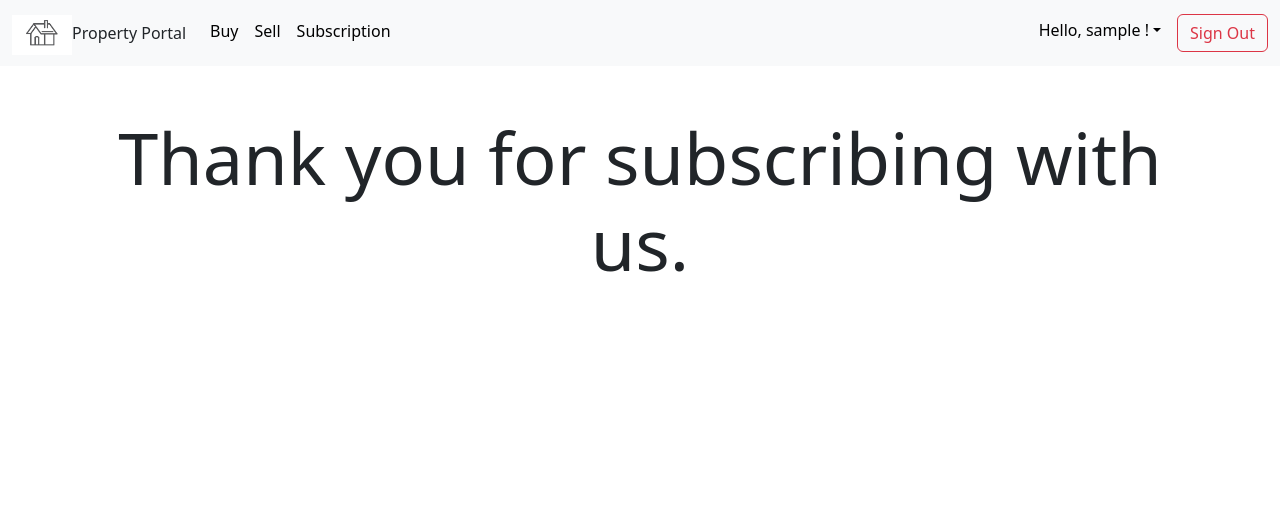
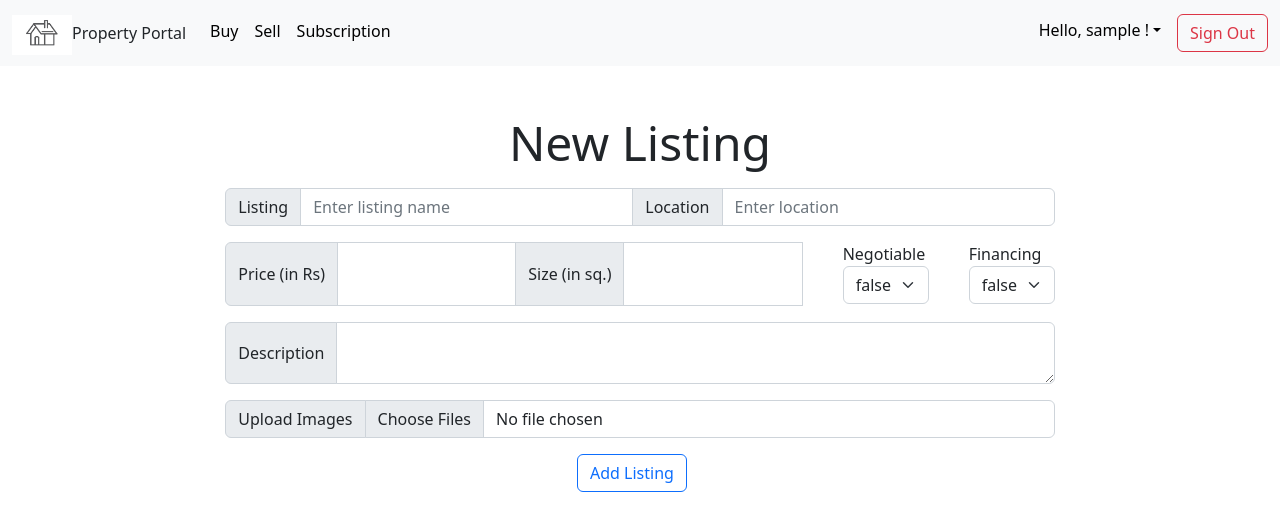
Before and after one commit to ManishV5/property-portal, a React (Create React App) app: page /sell in a window 1280 px wide. Before the commit this address led to /subscribe. Shown: the top 530 px of the page. Built offline with nearby package versions, Linux system fonts and the light colour scheme; no server answers; the database is empty; sample sign-in values are in the browser's storage.

Commit message:
removed few bugs

```diff
--- a/src/App.js
+++ b/src/App.js
@@ -43,7 +43,7 @@ function App() {
           <Route path="/" element={<Home/>}/>
           <Route path="/buy" element={<Buy username={username} isAuth={isAuth}/>}/>
           <Route path="/buy/:location" element={<Buy username={username} isAuth={isAuth} />}/>
-          <Route path="/sell" element={<Sell isAuth={isAuth} username={username} isASub={isASub}/>}/>
+          <Route path="/sell" element={<Sell isAuth={isAuth} username={username}/>}/>
           <Route path="/signin" element={<SignIn isAuth={isAuth} setIsAuth={setIsAuth} setUsername={setUsername}/>}/>
           <Route path="/signup" element={<SignUp/>}/>
           <Route path="/subscribe" element={<Subscribe isAuth={isAuth} isASub={isASub}/>}/>
--- a/src/components/Update.js
+++ b/src/components/Update.js
@@ -137,7 +137,7 @@ function Update(props) {
                     class="btn btn-outline-warning me-3"
                     onClick={handleUpdate}
                   >
-                    Add Listing
+                    Update
                   </button>
                 </div>
               </div>
--- a/src/pages/Sell.js
+++ b/src/pages/Sell.js
@@ -17,10 +17,6 @@ export const Sell = (props) => {
   useEffect(() => {
     if (!props.isAuth) {
       navigate("/signin");
-    }
-
-    if(!props.isASub){
-      navigate('/subscribe');
     }
   }, []);
 
--- a/src/pages/Subscribe.js
+++ b/src/pages/Subscribe.js
@@ -53,7 +53,6 @@ export const Subscribe = (props) => {
             navigate('/signin')
         }
     }, [props.isASub])
-    console.log(props)
     return (
         <div className="container">
             {!props.isASub && <div class="row row-cols-1 row-cols-md-3 g-4">
```
